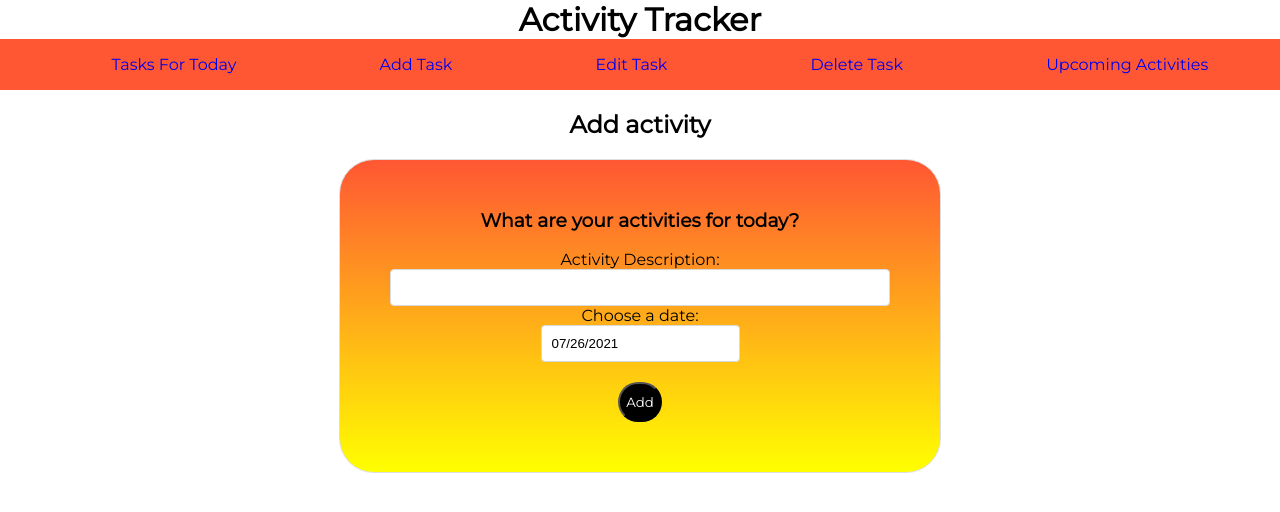
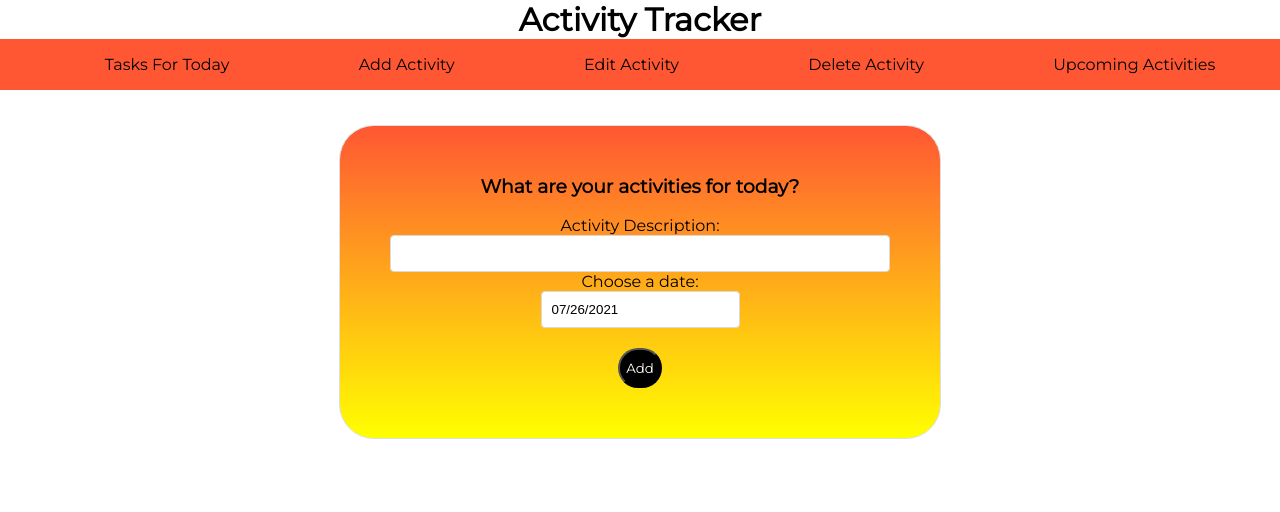
Before and after one commit to zahariaflavia/To-do-app, a React (Create React App) app in the folder to-do-app/: page /add in a window 1280 px wide. Shown: the top 512 px of the page. Built offline with nearby package versions, Linux system fonts and the light colour scheme.

Commit message:
Ordered activities by date

```diff
--- a/to-do-app/src/App.css
+++ b/to-do-app/src/App.css
@@ -8,7 +8,6 @@
 
 .items{
 text-align:center;
-/* height:50px; */
 }
 
 .list{
@@ -17,7 +16,7 @@ text-align:center;
 
 .table{
  margin:auto;
- margin-top:40px;
+ margin-top:45px;
  background-image: linear-gradient(180deg, #FF5733, yellow);
  border-radius: 30px;
 }
@@ -46,6 +45,7 @@ margin:auto;
 
 .link{
   text-decoration: none;
+  color:black;
 
 }
 
@@ -53,8 +53,12 @@ margin:auto;
   color:black
 }
 
+
 .link:hover{
   color:#FFC300
+}
+.link:before{
+  color:black
 }
 
 .items>h1{
@@ -62,13 +66,13 @@ margin:auto;
 }
 
 form {
-  /*background: #FF5733;*/
   background-image: linear-gradient(180deg, #FF5733, yellow);
   border: 1px solid #dedede;
   display: flex;
   flex-direction: column;
   justify-content: space-around;
-  margin: 0 auto;
+  margin: auto;
+  margin-top:35px;
   max-width: 500px;
   padding: 30px 50px;
   border-radius:35px;
@@ -82,15 +86,6 @@ input {
   width: 100%;
 }
 
-/* .button {
-  background-color: black;
-  color: white;
-  font-family:  'Montserrat',sans-serif;
-  font-size: 16px;
-  margin: 20px 0px;
-  border-radius: 4px;
-  width:70px;
-} */
 
 .button{
   background-color:black;
--- a/to-do-app/src/App.js
+++ b/to-do-app/src/App.js
@@ -6,6 +6,7 @@ import AddTask from './components/AddTask';
 import DeleteTask from './components/DeleteTask';
 import DisplayActivities from './components/DisplayActivities';
 import EditTask from './components/EditTask';
+import UpcomingActivities from './components/UpcomingActivities';
 function App() {
   return (
     <div className="app">
@@ -17,7 +18,7 @@ function App() {
           <Route path="/add"><AddTask/></Route>
           <Route path="/edit"><EditTask/></Route>
           <Route path="/delete"><DeleteTask/></Route>
-          <Route path="/upcoming"></Route>
+          <Route path="/upcoming"><UpcomingActivities/></Route>
         </Switch>
       </Router>
     </div>
--- a/to-do-app/src/components/AddTask.js
+++ b/to-do-app/src/components/AddTask.js
@@ -23,7 +23,7 @@ import "react-datepicker/dist/react-datepicker.css";
 
       }
       return <div className="items">
-          <h2>Add activity</h2>
+
           <form onSubmit={handleSubmit} className="form">
             <h3>What are your activities for today?</h3>
           <div>
--- a/to-do-app/src/components/DeleteTask.js
+++ b/to-do-app/src/components/DeleteTask.js
@@ -3,7 +3,7 @@
     const DeleteTask=()=>{
         const data=JSON.parse(localStorage.getItem("tasks"))||[];
         const [tasks,setTasks]=useState(data);
-
+        const compareDates=(t1,t2)=>t1.date.localeCompare(t2.date);
         const removeTask=(id)=>{
             let aux=tasks.filter((task)=>task.id!==id)
             setTasks(aux);
@@ -12,7 +12,7 @@
         }
         return(<div className="items">
             {tasks.filter((task)=>task.status==="incomplete").length===0?(<h2>There are no activities to pe displayed</h2>):( <table className="table">
-        {tasks.filter((task)=>task.status==="incomplete").map((task)=>{
+        {tasks.filter((task)=>task.status==="incomplete").sort(compareDates).map((task)=>{
 
             const {id,name,date}=task;
             return (
--- a/to-do-app/src/components/DisplayActivities.js
+++ b/to-do-app/src/components/DisplayActivities.js
@@ -5,8 +5,7 @@
             let today = new Date();
             let month=today.getMonth()+1
             let month1=month<=10?('0'+month):(month)
-            let currentDate=today.getFullYear()+'-'+month1+'-'+(today.getDate()-1); ///fix
-            console.log(currentDate)
+            let currentDate=today.getFullYear()+'-'+month1+'-'+today.getDate();
             const [tasks,setTasks]=useState(data);
             const handleChange=(id)=>{
                 const aux=[...tasks];
@@ -16,7 +15,7 @@
                 window.localStorage.setItem("tasks",JSON.stringify(aux));
             }
             return <div className="items">
-                {tasks.filter((task)=>{return task.status==='incomplete'&&task.date.slice(0,10)===currentDate}).length===0?(<h2>Congratulations! You completed all your activities!</h2>):(<h3>Activities to be completed today: {tasks.filter((task)=>{return task.status==='incomplete'&&task.date.slice(0,10)===currentDate}).length}</h3>)}
+                {tasks.filter((task)=>{return task.status==='incomplete'&&task.date.slice(0,10)===currentDate}).length===0?(<h2>Congratulations! You completed all your activities for today!</h2>):(<h3>Activities to be completed today: {tasks.filter((task)=>{return task.status==='incomplete'&&task.date.slice(0,10)===currentDate}).length}</h3>)}
                 <table className="table">
                     <tbody>
             {tasks.filter((task)=>{return task.status==='incomplete'&&task.date.slice(0,10)===currentDate}).map((task)=>{
--- a/to-do-app/src/components/EditTask.js
+++ b/to-do-app/src/components/EditTask.js
@@ -8,7 +8,7 @@ const EditTask=()=>{
         console.log("uwe");
     }
 
-
+const compareDates=(t1,t2)=>t1.date.localeCompare(t2.date);
 
     return (
         <div>
@@ -16,7 +16,7 @@ const EditTask=()=>{
             {tasks.filter((task)=>task.status==="incomplete").length===0?(<h3>There are no incomplete activities to be displayed</h3>):(<table className="table">
                 <tbody>
 
-        {tasks.filter((task)=>task.status==='incomplete').map((task)=>{
+        {tasks.filter((task)=>task.status==='incomplete').sort(compareDates).map((task)=>{
             const {id,name,date}=task;
             return(
                 <tr key={id}>
--- a/to-do-app/src/components/Navbar.js
+++ b/to-do-app/src/components/Navbar.js
@@ -3,9 +3,9 @@ const Navbar=()=>{
     return <div className="items nav">
      <ul className="nav-container">
          <li className="nav-items"><Link className="link" to="/">Tasks For Today</Link></li>
-         <li className="nav-items"><Link className="link" to="/add">Add Task</Link></li>
-         <li className="nav-items"><Link className="link" to="/edit">Edit Task</Link></li>
-         <li className="nav-items"><Link className="link" to="/delete">Delete Task</Link></li>
+         <li className="nav-items"><Link className="link" to="/add">Add Activity</Link></li>
+         <li className="nav-items"><Link className="link" to="/edit">Edit Activity</Link></li>
+         <li className="nav-items"><Link className="link" to="/delete">Delete Activity</Link></li>
          <li className="nav-items"><Link className="link" to="/upcoming">Upcoming Activities</Link></li>
      </ul>
     </div>
--- /dev/null
+++ b/to-do-app/src/components/UpcomingActivities.js
@@ -0,0 +1,31 @@
+import {useState} from 'react'
+const UpcomingActivities=()=>{
+        let data=JSON.parse(localStorage.getItem("tasks"))||[];
+        let today = new Date();
+        let month=today.getMonth()+1
+        let month1=month<=10?('0'+month):(month)
+        let currentDate=today.getFullYear()+'-'+month1+'-'+today.getDate();
+        const [tasks,setTasks]=useState(data);
+        const compareDates=(t1,t2)=>t1.date.localeCompare(t2.date);
+
+    return(
+        <div className="items">
+            <table className="table">
+                <tbody>
+                    {tasks.filter((task)=>task.date.slice(0,10)!==currentDate).sort(compareDates).map((task)=>{
+                        const {id,name,date}=task;
+                        return (
+                            <tr key={id}>
+                                <td>{date.slice(0,10)}</td>
+                                <td>{name}</td>
+                            </tr>
+                        );
+                    })}
+                </tbody>
+            </table>
+
+        </div>
+    );
+}
+
+export default UpcomingActivities;
```
